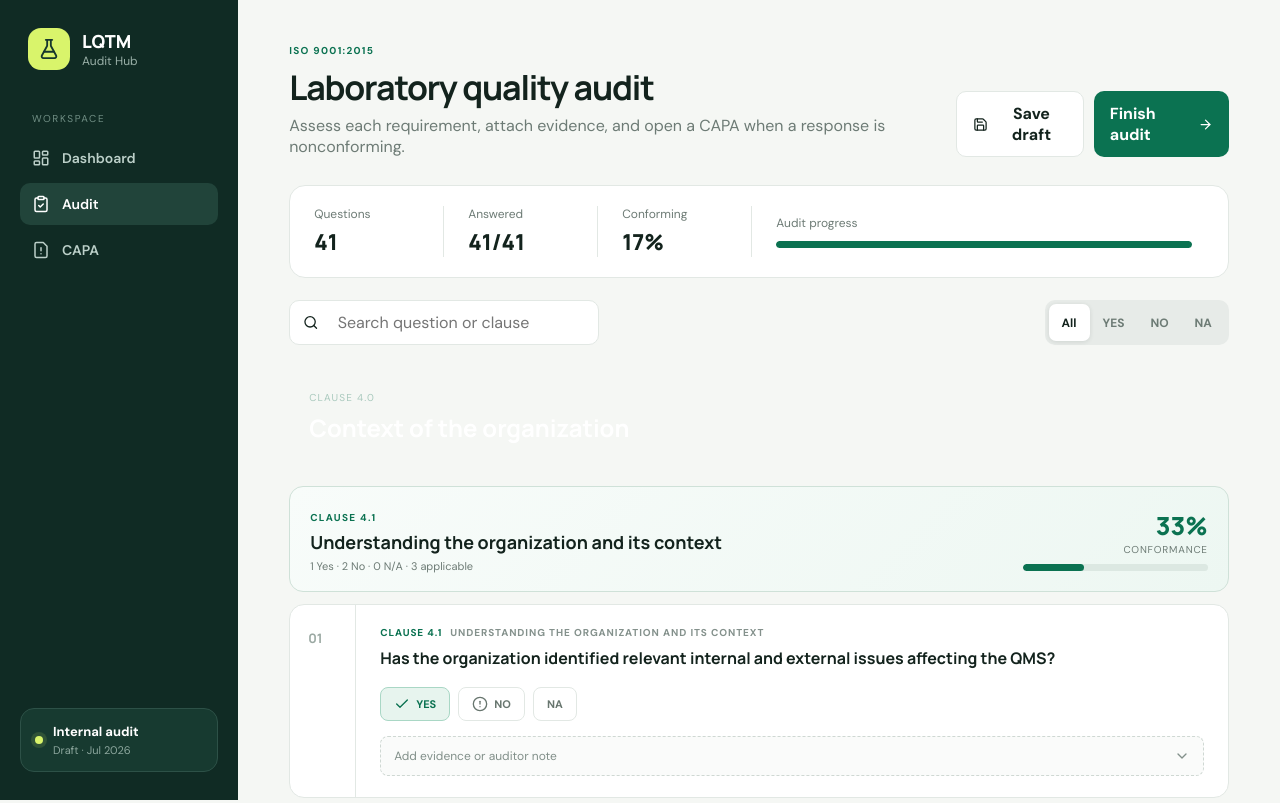
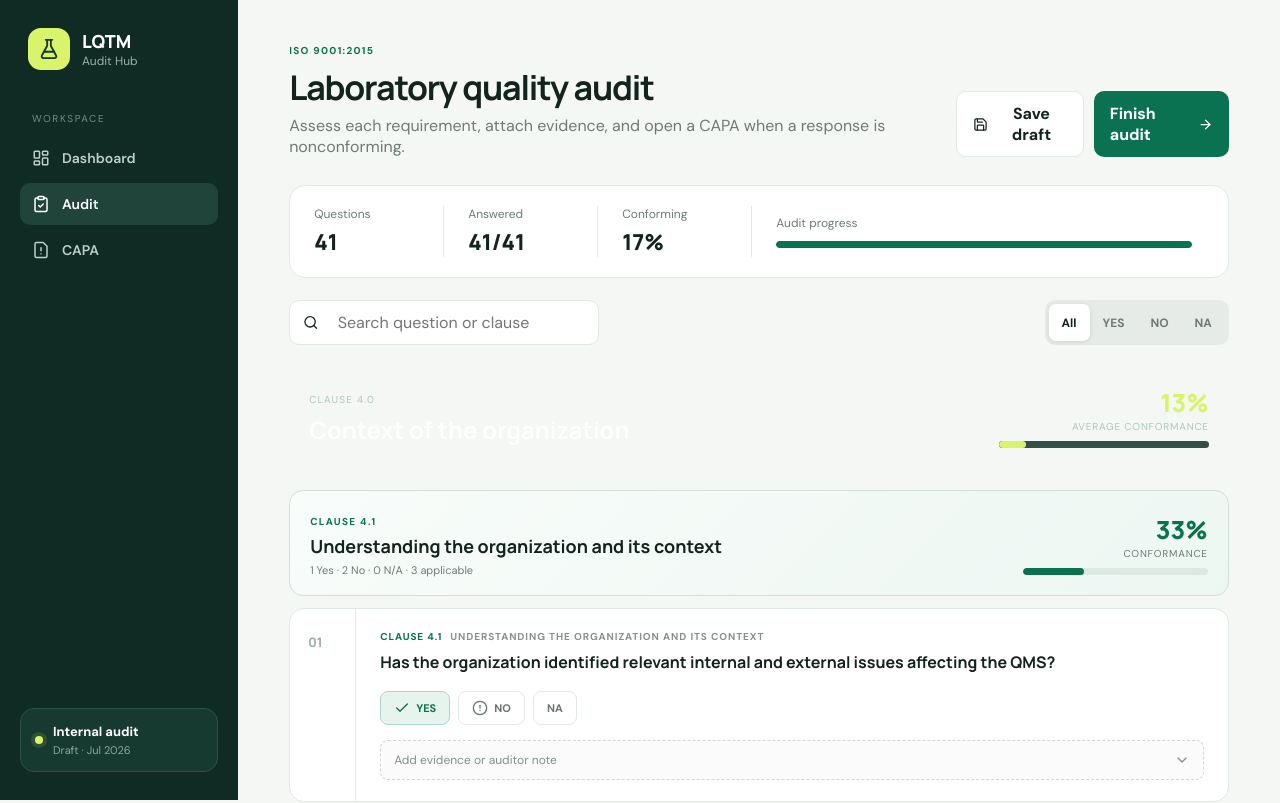
Before and after one commit to shasabbir/audit_hub_demo, a Next.js app: page /audit in a window 1280 px wide. Shown: the top 803 px of the page. Built offline with nearby package versions, Linux system fonts and the light colour scheme.

Commit message:
Add major clause average progress bars

```diff
--- a/app/audit/page.js
+++ b/app/audit/page.js
@@ -150,16 +150,53 @@ export default function AuditPage() {
           const majorClause = clause.split(".")[0];
           const previousMajorClause =
             groupIndex > 0 ? clauseGroups[groupIndex - 1][0].split(".")[0] : "";
+          const majorClauseRates = [
+            ...new Set(
+              questions
+                .filter((question) =>
+                  question.clause.startsWith(`${majorClause}.`),
+                )
+                .map((question) => question.clause),
+            ),
+          ].map((childClause) => {
+            const childQuestions = questions.filter(
+              (question) => question.clause === childClause,
+            );
+            const childYes = childQuestions.filter(
+              (question) => question.answer === "yes",
+            ).length;
+            const childNo = childQuestions.filter(
+              (question) => question.answer === "no",
+            ).length;
+            return childYes + childNo
+              ? Math.round((childYes / (childYes + childNo)) * 100)
+              : 0;
+          });
+          const majorAverage = Math.round(
+            majorClauseRates.reduce(
+              (total, childRate) => total + childRate,
+              0,
+            ) / majorClauseRates.length,
+          );
           return (
             <Fragment key={clause}>
               {majorClause !== previousMajorClause && (
                 <header className="major-clause">
+                  <div>
                     <span>Clause {majorClause}.0</span>
                     <h2>
                       {majorClause === "4"
                         ? "Context of the organization"
                         : "Leadership"}
                     </h2>
+                  </div>
+                  <div className="major-clause-score">
+                    <strong>{majorAverage}%</strong>
+                    <span>Average conformance</span>
+                    <div>
+                      <i style={{ width: `${majorAverage}%` }} />
+                    </div>
+                  </div>
                 </header>
               )}
               <section className="clause-group">
--- a/app/globals.css
+++ b/app/globals.css
@@ -280,6 +280,10 @@ h2 {
   gap: 24px;
 }
 .major-clause {
+  display: flex;
+  justify-content: space-between;
+  align-items: center;
+  gap: 24px;
   padding: 18px 20px;
   border-radius: 14px;
   background: var(--navy);
@@ -293,6 +297,33 @@ h2 {
 }
 .major-clause h2 {
   margin: 5px 0 0;
+}
+.major-clause-score {
+  min-width: 210px;
+  text-align: right;
+}
+.major-clause-score strong {
+  display: block;
+  color: #d9f46b;
+  font: 800 25px Manrope;
+}
+.major-clause-score > span {
+  display: block;
+  letter-spacing: 0.08em;
+}
+.major-clause-score > div {
+  height: 7px;
+  margin-top: 8px;
+  overflow: hidden;
+  border-radius: 99px;
+  background: #315047;
+}
+.major-clause-score i {
+  display: block;
+  height: 100%;
+  border-radius: inherit;
+  background: #d9f46b;
+  transition: width 0.35s ease;
 }
 .clause-group {
   display: grid;
@@ -353,6 +384,9 @@ h2 {
   }
   .clause-score {
     min-width: 110px;
+  }
+  .major-clause-score {
+    min-width: 120px;
   }
 }
 .question-list {
```
Also changed, not shown: 45 other files (tests, documents, lock files or other folders). Lines whose indentation alone changed are shown as unchanged.
